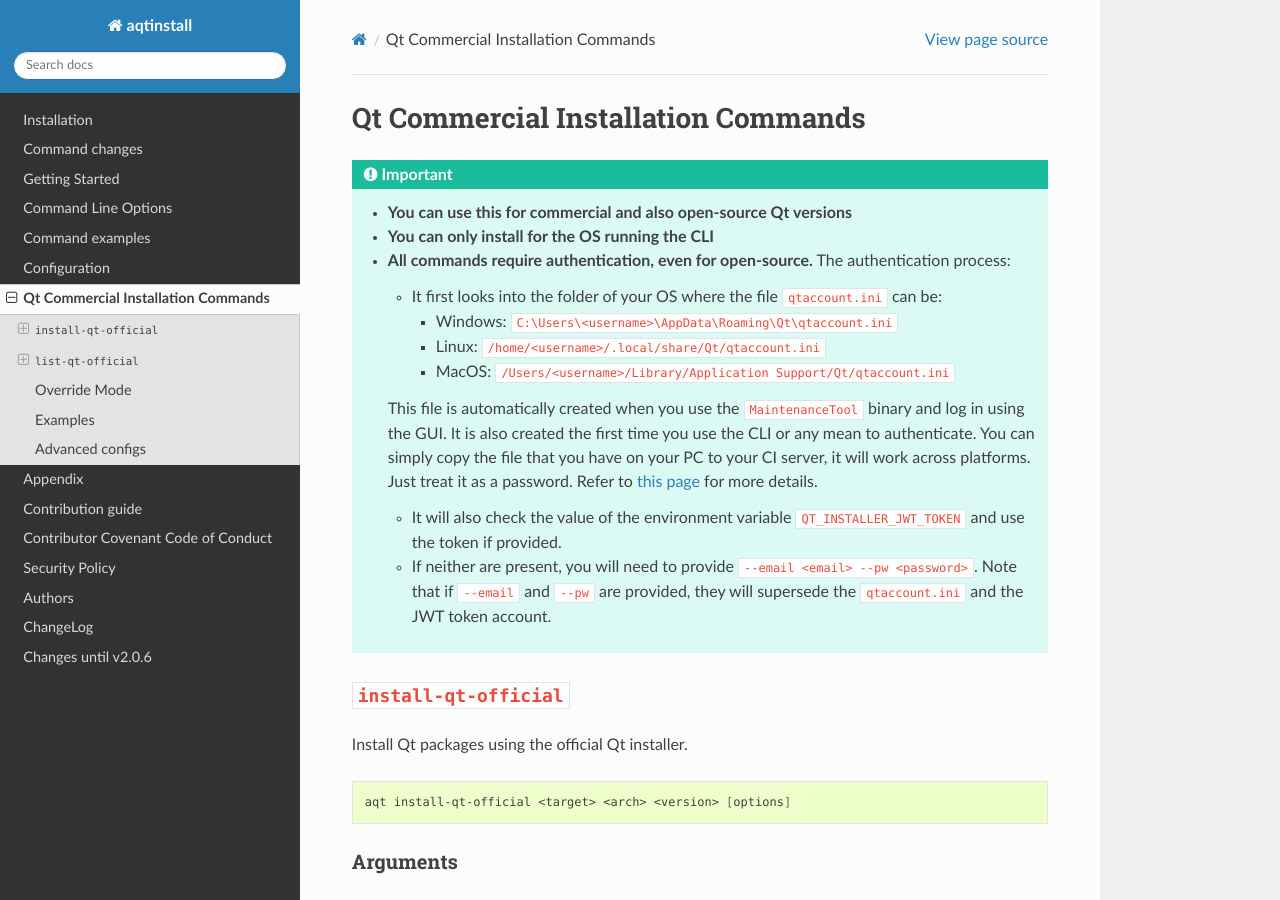
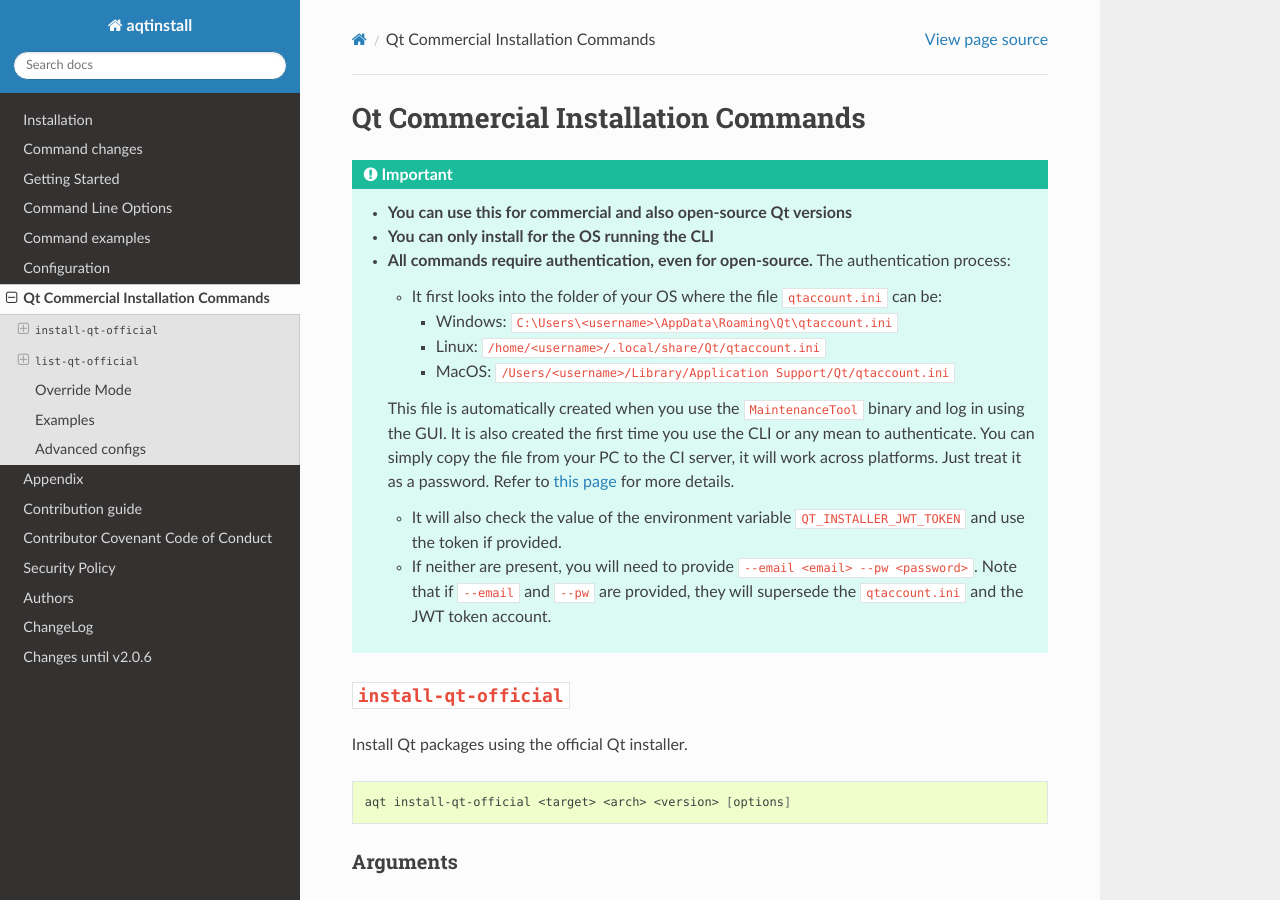
Before and after one commit to miurahr/aqtinstall, a Sphinx documentation site: the page built from docs/commercial.rst, in a window 1280 px wide and 900 px high. Built offline with Sphinx 7.4.7 and the Read the Docs theme 3.1.0, drawn with Linux system fonts in a browser that asks for light colours; the version number could not be read and is left out.

Commit message:
Update docs/commercial.rst
Co-authored-by: Mozi <29089388+pzhlkj6612@users.noreply.github.com>

```diff
--- a/docs/commercial.rst
+++ b/docs/commercial.rst
@@ -13,7 +13,7 @@
        * Linux: ``/home/<username>/.local/share/Qt/qtaccount.ini``
        * MacOS: ``/Users/<username>/Library/Application Support/Qt/qtaccount.ini``
 
-     This file is automatically created when you use the ``MaintenanceTool`` binary and log in using the GUI. It is also created the first time you use the CLI or any mean to authenticate. You can simply copy the file that you have on your PC to your CI server, it will work across platforms. Just treat it as a password. Refer to `this page <https://doc.qt.io/qt-6/get-and-install-qt-cli.html#providing-login-information>`_ for more details.
+     This file is automatically created when you use the ``MaintenanceTool`` binary and log in using the GUI. It is also created the first time you use the CLI or any mean to authenticate. You can simply copy the file from your PC to the CI server, it will work across platforms. Just treat it as a password. Refer to `this page <https://doc.qt.io/qt-6/get-and-install-qt-cli.html#providing-login-information>`_ for more details.
 
      * It will also check the value of the environment variable ``QT_INSTALLER_JWT_TOKEN`` and use the token if provided.
      * If neither are present, you will need to provide ``--email <email> --pw <password>``.
```
